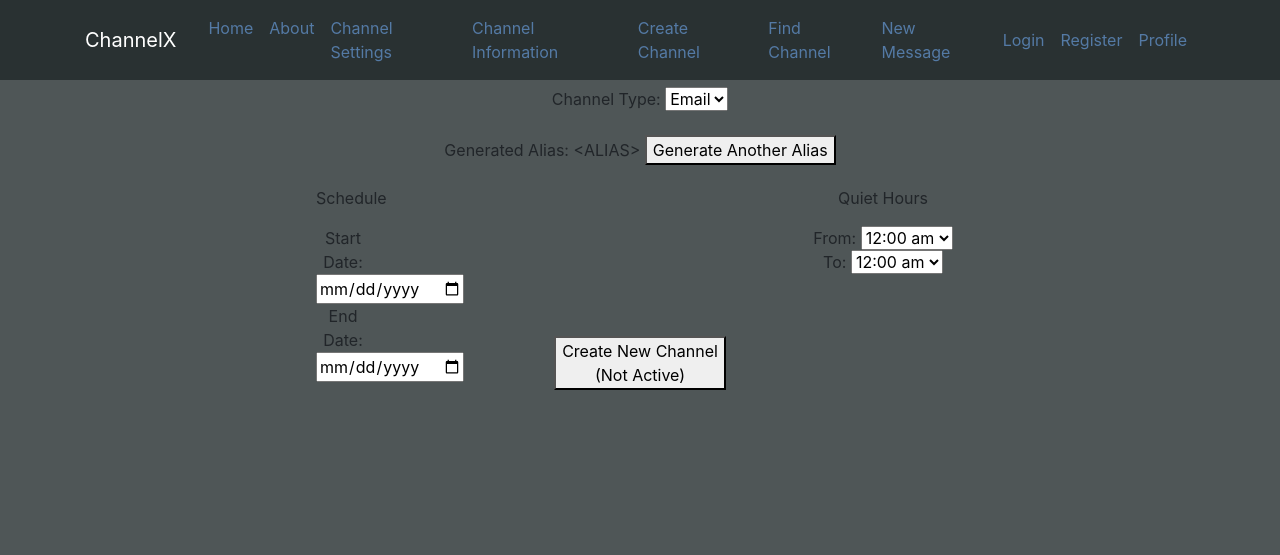
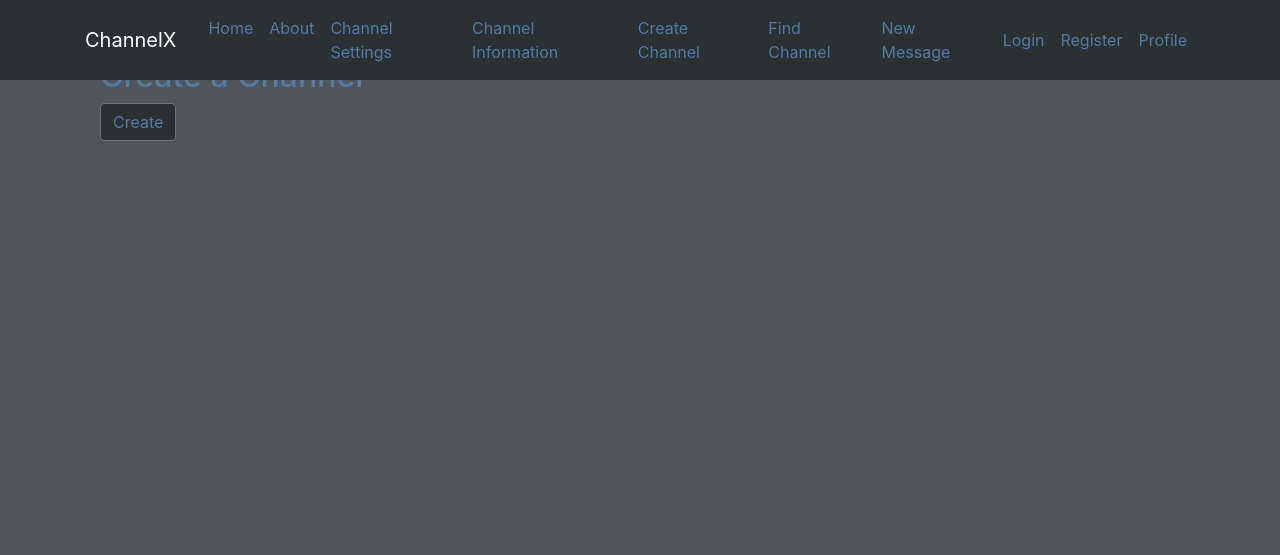
Before and after one commit to thefredliestfred/ChannelX, a Django app: page /createchannel/ in a window 1280 px wide. Shown: the top 555 px of the page. Run offline with Django 3.2, Linux system fonts and the light colour scheme; some libraries are stand-ins or nearby versions.

Commit message:
Problems with merging

```diff
--- a/DjangoProjects/channelx/main/models.py
+++ b/DjangoProjects/channelx/main/models.py
@@ -8,3 +8,9 @@ from django.db import models
 #
 #    def __unicode__(self):
 #        return self.message
+
+class Channel(models.Model):
+    channel_name = models.CharField(max_length=30)
+
+    def __str__(self):
+        return self.channel_name
--- a/DjangoProjects/channelx/main/templates/main/createChannel.html
+++ b/DjangoProjects/channelx/main/templates/main/createChannel.html
@@ -1,112 +1,16 @@
 {% extends "main/base.html" %}
 {% block content %}
-<!--All the stuff you see-->
-<body>
-  <!--Header-->
-  <div class='container'>
+{% load static %}
 
-  <!--Channel name with form box -->
-  <form action=" URL " class="add" method="POST">
-    <div class="form-group"; style="text-align:center">
-      <p>
-        <label class="cols-sm-2 control-label" for="channelName">Channel Name: </label>
-        <input class="form-control" id="createChannel" name="createChannel" type="text">
-      </p>
-    </div>
+<link rel="stylesheet" type="text/css" href="{% static 'main/home.css' %}">
+
+<div class="container">
+  <h2>Create a Channel</h2>
+  <form class="form-group" method="post">
+    {% csrf_token %}
+    {{ form }}
+    <button type="submit" class="btn btn-secondary">Create</button>
   </form>
+</div>
 
-  <!--Channel Type with drop down menu-->
-  <form action=" URL " class="add" method="post">
-    <div class="form-group"; style="text-align:center">
-      <p>
-        <label class="cols-sm-2 control-label" for="channelName">Channel Type: </label>
-        <select>
-          <option selected="selected">Email</option>
-          <option>Text</option>
-        </select>
-      </p>
-    </div>
-  </form>
-
-  <!--Generated alias with button to create new alias-->
-  <form action="" class="add" method="POST">
-    <div class="form-group"; style="text-align:center">
-      <p>
-        <label for="generateAlias">Generated Alias: &lt;ALIAS&gt;</label>
-        <button class="button" id="aliasBtn"> Generate Another Alias </button>
-      </p>
-    </div>
-    <script>
-      var btn = document.getElementById('aliasBtn');
-      btn.onclick = function() {}
-    </script>
-  </form>
-
-  <!--Schedule with date box and calandars and Quiet Hours with From/To pull down menus-->
-  <style>
-    section {float: left; width: 25%; height: 125px;padding-left: 20%;}
-  </style>
-  <section class="schedule">
-    <div class="form-group"; style="text-align:center">
-    <p>
-      Schedule
-      <form action=" URL "> Start Date: <input type="date" name="schFrom"></form>
-      <form action=" URL "> End Date: <input type="date" name="schTo"> </form>
-    </p>
-    </div>
-  </section>
-
-  <!--Schedule with date box and calandars and Quiet Hours with From/To pull down menus-->
-  <style>
-    article {float: right; width: 35%; height: 125px;padding-right: 20%; }
-  </style>
-  <article class="quietHours">
-    <div class="form-group"; style="text-align:center">
-    <p>
-      Quiet Hours
-      <form action=" URL "> From:
-        <select>
-          <option selected="selected">12:00 am</option>
-          <option>12:30 am</option><option>1:00 am</option><option>1:30 am</option><option>2:00 am</option><option>2:30 am</option>
-          <option>3:00 am</option><option>3:30 am</option><option>4:00 am</option><option>4:30 am</option><option>5:00 am</option><option>5:30 am</option>
-          <option>6:00 am</option><option>6:30 am</option><option>7:00 am</option><option>7:30 am</option><option>8:00 am</option><option>8:30 am</option>
-          <option>9:00 am</option><option>9:30 am</option><option>10:00 am</option><option>10:30 am</option><option>11:00 am</option><option>11:30 am</option>
-          <option>12:00 pm</option><option>12:30 pm</option><option>1:00 pm</option><option>1:30 pm</option><option>2:00 pm</option><option>2:30 pm</option>
-          <option>3:00 pm</option><option>3:30 pm</option><option>4:00 pm</option><option>4:30 pm</option><option>5:00 pm</option><option>5:30 pm</option>
-          <option>6:00 pm</option><option>6:30 pm</option><option>7:00 pm</option><option>7:30 pm</option><option>8:00 pm</option><option>8:30 pm</option>
-          <option>9:00 pm</option><option>9:30 pm</option><option>10:00 pm</option><option>10:30 pm</option><option>11:00 pm</option><option>11:30 pm</option>
-        </select>
-
-      <form action=" URL "> To:
-        <select>
-          <option selected="selected">12:00 am</option>
-          <option>12:30 am</option><option>1:00 am</option><option>1:30 am</option><option>2:00 am</option><option>2:30 am</option>
-          <option>3:00 am</option><option>3:30 am</option><option>4:00 am</option><option>4:30 am</option><option>5:00 am</option><option>5:30 am</option>
-          <option>6:00 am</option><option>6:30 am</option><option>7:00 am</option><option>7:30 am</option><option>8:00 am</option><option>8:30 am</option>
-          <option>9:00 am</option><option>9:30 am</option><option>10:00 am</option><option>10:30 am</option><option>11:00 am</option><option>11:30 am</option>
-          <option>12:00 pm</option><option>12:30 pm</option><option>1:00 pm</option><option>1:30 pm</option><option>2:00 pm</option><option>2:30 pm</option>
-          <option>3:00 pm</option><option>3:30 pm</option><option>4:00 pm</option><option>4:30 pm</option><option>5:00 pm</option><option>5:30 pm</option>
-          <option>6:00 pm</option><option>6:30 pm</option><option>7:00 pm</option><option>7:30 pm</option><option>8:00 pm</option><option>8:30 pm</option>
-          <option>9:00 pm</option><option>9:30 pm</option><option>10:00 pm</option><option>10:30 pm</option><option>11:00 pm</option><option>11:30 pm</option>
-      </select> </form>
-    </p>
-    </div>
-  </article>
-
-  <!--Create channel button-->
-  <div class="createChannel">
-    <form action=" URL " class="add" method="POST">
-      <div class="form-group"; style="text-align:center; padding:150px">
-        <p>
-          <a href="mainhub.html"><button class="button" id="newChanBtn">Create New Channel<br>(Not Active)</button></a>
-        </p>
-      </div>
-      <script>
-        var btn = document.getElementById('newChanBtn');
-        btn.onclick = function() {}
-      </script>
-    </form>
-  </div>
-</div>
-</body>
 {% endblock content %}
```
Also changed, not shown: DjangoProjects/channelx/main/forms.py (added, +11 -0 lines).
